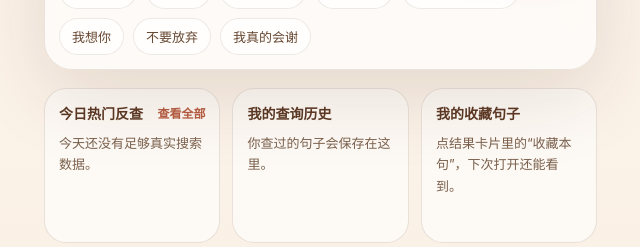
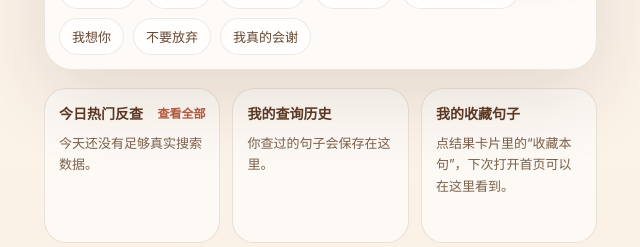
Before and after one commit to yandong2023/gu-ren-said, a Next.js app: page / in a window 1280 px wide. Shown: the part 820-1067 px from the top of the page, without its empty margins (54-694 px from the left). Built offline with nearby package versions, Linux system fonts and the light colour scheme.

Commit message:
Route successful searches to shareable query pages

```diff
--- a/components/SearchExperience.tsx
+++ b/components/SearchExperience.tsx
@@ -1,6 +1,7 @@
 "use client";
 
 import { FormEvent, useEffect, useMemo, useRef, useState } from "react";
+import { useRouter } from "next/navigation";
 import QuoteCard from "@/components/QuoteCard";
 import type { SearchResult } from "@/lib/types";
 
@@ -104,6 +105,7 @@ function buildHistoryItem(query: string, result?: SearchResult): HistoryItem {
 }
 
 export default function SearchExperience() {
+  const router = useRouter();
   const [query, setQuery] = useState("你真好看");
   const [results, setResults] = useState<SearchResult[]>([]);
   const [hotItems, setHotItems] = useState<HotItem[]>([]);
@@ -175,6 +177,12 @@ export default function SearchExperience() {
       const nextResults = payload.results ?? [];
       setResults(nextResults);
       recordHistory(value, nextResults[0]);
+
+      if (nextResults.length > 0) {
+        router.push(queryHref(value));
+        return;
+      }
+
       window.setTimeout(() => {
         resultsRef.current?.scrollIntoView({ behavior: "smooth", block: "start" });
       }, 80);
@@ -260,7 +268,7 @@ export default function SearchExperience() {
                     </a>
                   ))}
                 </div>
-              ) : <p className="return-empty">点结果卡片里的“收藏本句”，下次打开还能看到。</p>}
+              ) : <p className="return-empty">点结果卡片里的“收藏本句”，下次打开首页可以在这里看到。</p>}
             </div>
           </section>
         </div>
```
